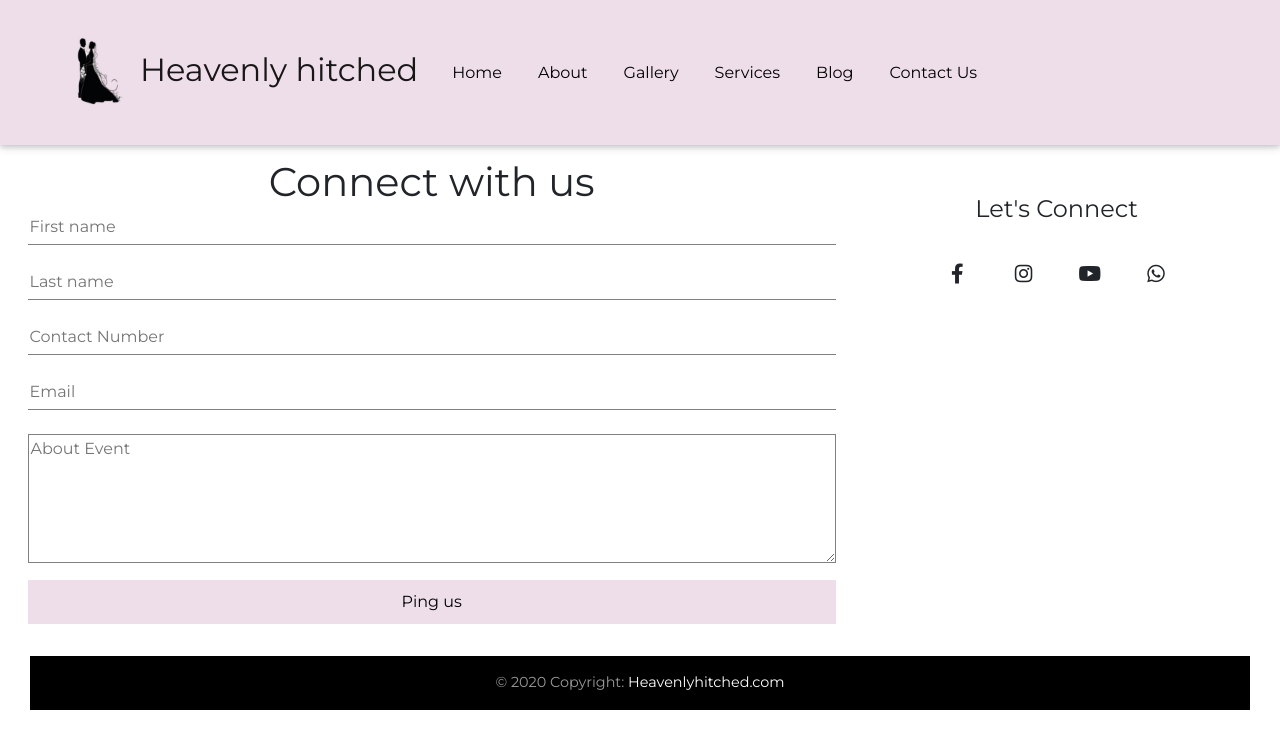
After one commit to RGHV122/event_planner, a Django app: page /contact/ in a window 1280 px wide. The commit adds this page. Shown: the top 749 px of the page. Run offline with Django 3.2, Linux system fonts and the light colour scheme; some libraries are stand-ins or nearby versions.

Commit message:
contact page added

```diff
--- a/main/templates/main/about.html
+++ b/main/templates/main/about.html
@@ -37,8 +37,8 @@
       value every penny you spend and to design your dream wedding for an unforgettable lifetime experience</p>
 
 </div>
-</div>
 
+    </div>
 
 <div class="col-md-4 center border-padding-1">
 	<h4>Connect with us</h4>
@@ -67,7 +67,7 @@
 </form>
 
     </div>
+</div>
 
- </div>
 
 {% endblock %}
--- a/main/templates/main/base.html
+++ b/main/templates/main/base.html
@@ -52,7 +52,7 @@
         <a class="nav-link" href="#">Blog</a>
       </li>
       <li class="nav-item">
-        <a class="nav-link" href="#">Contact Us</a>
+        <a class="nav-link" href="{% url 'main:contact' %}">Contact Us</a>
       </li>
       </ul>
     </div>
--- /dev/null
+++ b/main/templates/main/contact.html
@@ -0,0 +1,93 @@
+
+
+{% extends 'main/base.html' %}
+
+{% block title%} About Us{% endblock %}
+{% block body %}
+
+
+
+
+{% load static %}
+
+{% block head %}
+<!-- Font Awesome -->
+<link rel="stylesheet" href="https://use.fontawesome.com/releases/v5.8.2/css/all.css">
+
+<link rel="stylesheet" type="text/css" href="{% static "main/css/contact.css" %}">
+
+{% endblock %}
+<div class="body-container">
+<div class="row">
+
+    <div class="col-md-8 center border-padding-1">
+        <h1>Connect with us</h1>
+        <!-- Default form register -->
+        <form class="" action="#!">
+            <div class="border-padding">
+
+
+                <input type="text" id="firstname" class="text-input" placeholder="First name">
+                <br><br>
+                <input type="text" id="lastname" class="text-input" placeholder="Last name">
+                <br><br>
+
+                <!-- Phone number -->
+                <input type="text" id="mobile" class="text-input" placeholder="Contact Number">
+                <br><br>
+
+                <!-- Email -->
+                <input type="text" id="email" class="text-input" placeholder="Email">
+                <br><br>
+
+                <textarea class="text-input text-area rounded-0" placeholder="About Event" id="exampleFormControlTextarea" rows="5"></textarea>
+
+                <button class="submitbtn" type="submit">Ping us</button>
+            </div>
+        </form>
+
+    </div>
+
+     <div class="col-lg-4 center social-connect">
+
+	<div>
+
+        <h4 class="center">Let's Connect</h4>
+           <div class="border-padding">
+        <!--Facebook-->
+        <a class="btn-floating btn-lg btn-fb" onclick="social_media_facebook()" type="button" role="button"><i class="fab fa-facebook-f"></i></a>
+        <!--Instagram-->
+        <a class="btn-floating btn-lg btn-ins" onclick="social_media_instagram()" type="button" role="button"><i class="fab fa-instagram"></i></a>
+        <!--Youtube-->
+        <a class="btn-floating btn-lg btn-yt"  onclick="social_media_youtube()" type="button" role="button"><i class="fab fa-youtube"></i></a>
+        <!--WhatsApp-->
+        <a class="btn-floating btn-lg btn-whatsapp" onclick="social_media_whatsapp()" type="button" role="button"><i class="fab fa-whatsapp"></i></a>
+        <div class="social-media-facebook">
+            <h5>facebook</h5>
+
+
+        </div>
+        <div class="social-media-instagram">
+            <h5>instagram</h5>
+            hey it's instagram
+
+        </div>
+        <div class="social-media-youtube">
+            <h5>youtube</h5>
+            hey it's youtube
+
+        </div>
+        <div class="social-media-whatsapp">
+            <h5>whatsapp</h5>
+            hey it's whatsapp
+
+        </div>
+
+    </div>
+
+</div>
+</div>
+</div>
+
+<script src="{% static "main/javascript/services.js" %}"></script>
+{% endblock %}
--- a/main/urls.py
+++ b/main/urls.py
@@ -6,6 +6,8 @@ urlpatterns = [
 
     path("about/", views.about, name="about"),
 
-    path('services/',views.services,name='services')
+    path('services/',views.services,name='services'),
+
+    path("contact/", views.contact, name="contact")
 
 ]
--- a/main/views.py
+++ b/main/views.py
@@ -10,3 +10,6 @@ def about(request):
 def services(request):
     colors=['#0275d8','#5cb85c','#5bc0de','#f0ad4e','#d9534f']
     return render(request,'main/services.html',{'colors':colors})
+
+def contact(request):
+    return render(request,'main/contact.html')
--- /dev/null
+++ b/static/main/css/contact.css
@@ -0,0 +1,67 @@
+.row{
+	padding-bottom: 20px;
+}
+
+.center{
+	text-align: center!important;
+	padding-bottom: 5%;
+}
+
+
+.border-padding-1{
+	padding: 1%;
+}
+.text-input{
+	width: 100%;
+	border-style: none;
+	border-bottom: 1px solid gray;
+	padding-bottom: 5px;
+
+}
+
+.text-area{
+	border:1px solid gray;
+}
+.text-input:focus,.text-area:focus{
+	outline: none;
+}
+.text-input:focus{
+	border-bottom: 2px solid gray;
+}
+.text-area:focus{
+	border: 2px solid gray;
+}
+.submitbtn{
+	margin-top: 10px;
+	width: 100%;
+	background-color: #EEDEE9;
+	color:black;
+	padding-top: 10px;
+	padding-bottom: 10px;
+	border-style: none;
+}
+.submitbtn:hover{
+	background-color: #ABCDE1
+
+}
+.body-container{
+	width: 100%;
+	height: 100%;
+
+
+	padding-right: 30px;
+	padding-left: 30px;
+	padding-bottom: 10px;
+
+}
+.social-connect{
+	margin-top: 50px;
+}
+.social-connect i{
+	height: 30px;
+	width: 30px;
+}
+.social-media-facebook,.social-media-instagram,.social-media-youtube,.social-media-whatsapp{
+	display: none;
+	text-align: center;
+}
```
